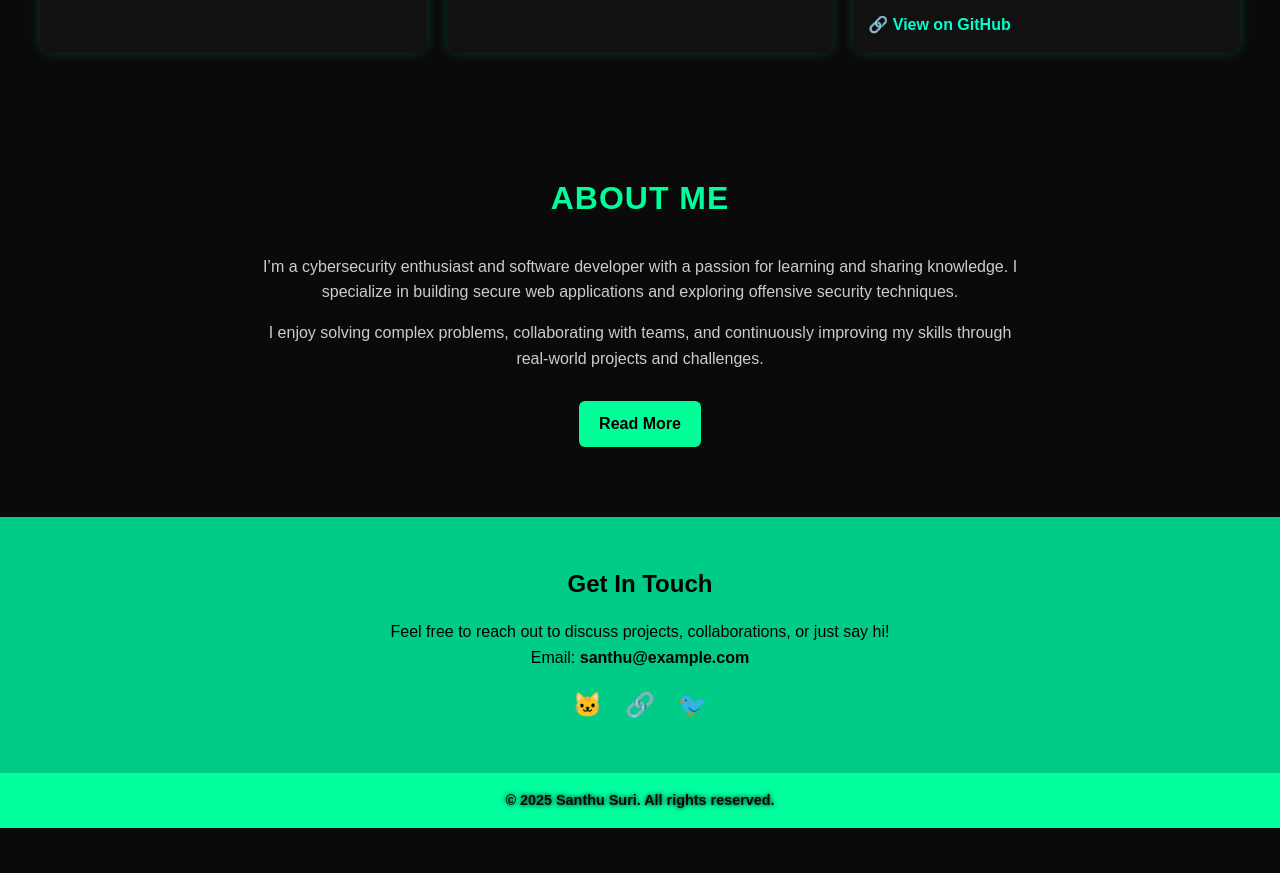
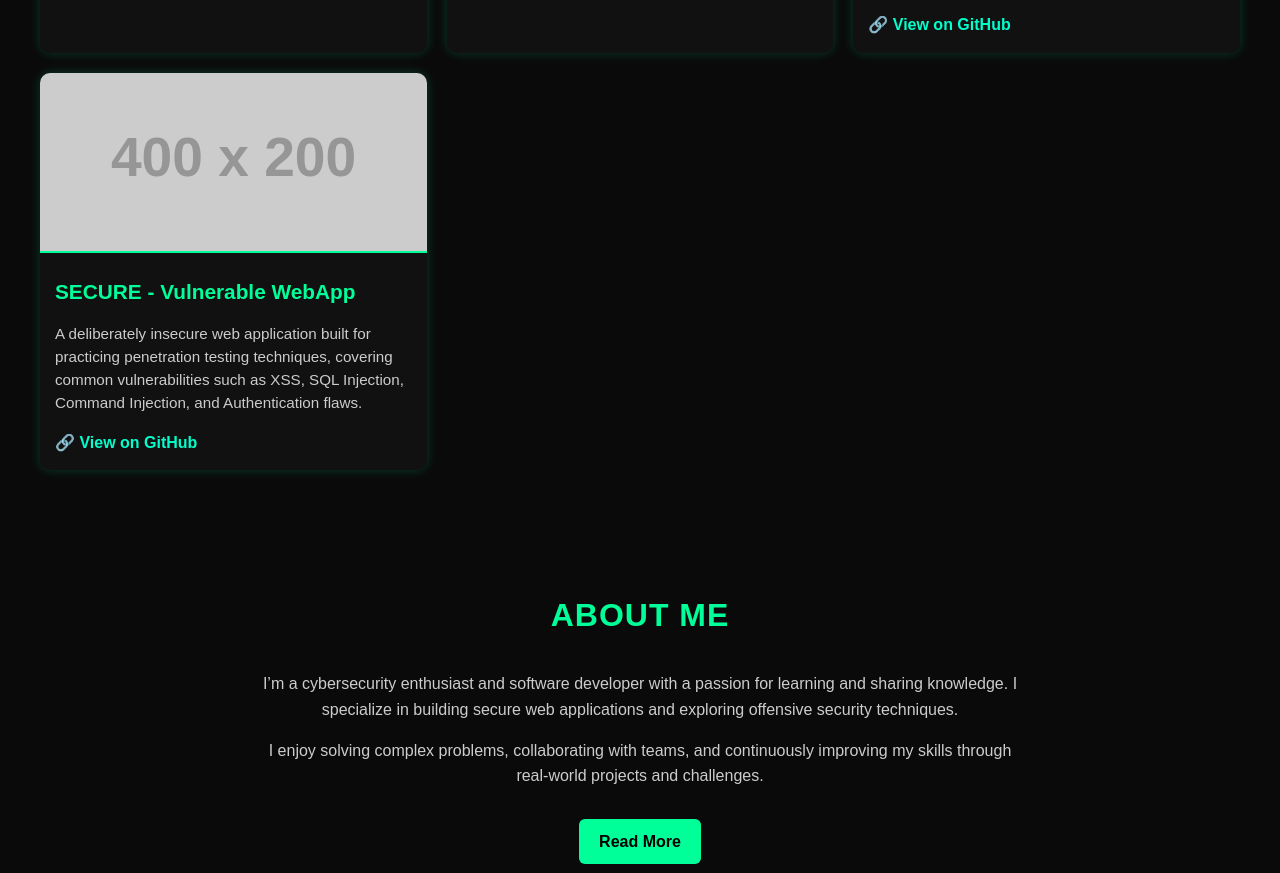
Before and after one commit to santhusuri/portfolio, a plain HTML site: page index.html in a window 1280 px wide. Shown: the part 1528-2401 px from the top of the page. Before the commit the page ends 2356 px from the top, so only its background shows below. Drawn offline with Linux system fonts and the light colour scheme; placeholder pictures from the web are drawn by us.

Commit message:
Update index.html

```diff
--- a/index.html
+++ b/index.html
@@ -86,6 +86,13 @@
         <p>Hands-on penetration testing practice with simulated vulnerable environments, covering web exploits, privilege escalation, and reporting.A collection of practical penetration testing labs designed for beginners, focusing on real-world attack simulations, vulnerability exploitation, and security assessment techniques.</p>
         <a href="https://github.com/santhusuri/junior-pentester-labs" target="_blank">🔗 View on GitHub</a>
       </div>
+      <div class="project">
+        <img src="https://via.placeholder.com/400x200" alt="Project 4" />
+        <h3>SECURE - Vulnerable WebApp</h3>
+        <p>A deliberately insecure web application built for practicing penetration testing techniques, covering common vulnerabilities such as XSS, SQL Injection, Command Injection, and Authentication flaws.</p>
+        <a href="https://github.com/santhusuri/SECURE-vulnerable-webapp" target="_blank">🔗 View on GitHub</a>
+
+      </div>
     </div>
   </section>
 
```
